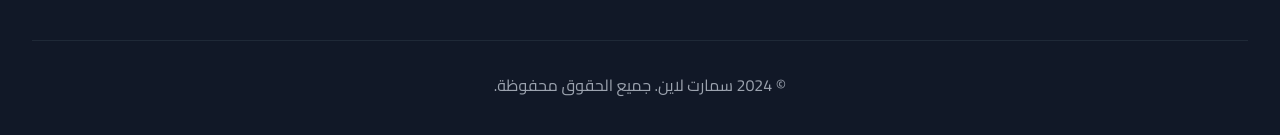
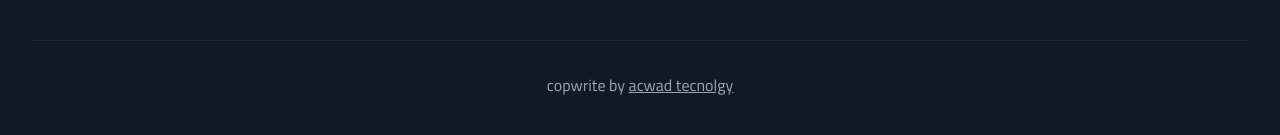
Before and after one commit to MagedElgawish230/Smartline, a React (Vite) app: page / in a window 1280 px wide. Shown: the part 8123-8258 px from the top of the page. Built offline with nearby package versions, Linux system fonts and the light colour scheme.

Commit message:
Update Footer.tsx

```diff
--- a/src/components/Footer.tsx
+++ b/src/components/Footer.tsx
@@ -76,7 +76,7 @@ const Footer = () => {
         {/* Bottom Bar */}
         <div className="border-t border-gray-800 mt-8 md:mt-12 pt-6 md:pt-8">
           <p className={`text-center text-sm md:text-base text-gray-400 ${isRTL ? 'font-cairo' : 'font-inter'}`}>
-            {t('footer.rights')}
+            copwrite by <a href="https://www.acwad-techonlogy.com/index.html" target="_blank" rel="noopener noreferrer" className="underline hover:text-white">acwad tecnolgy</a>
           </p>
         </div>
       </div>
```
